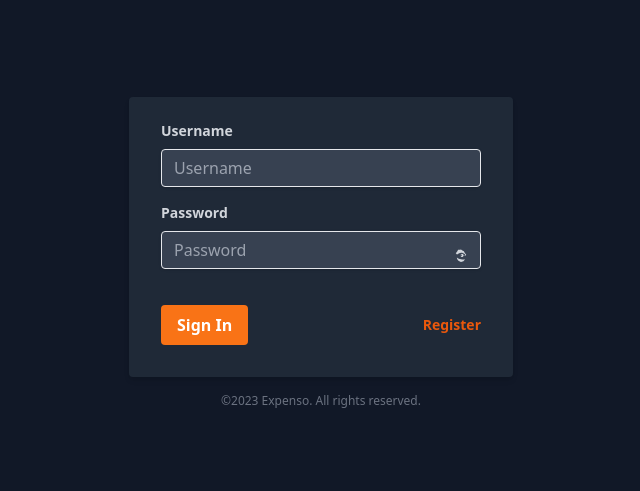
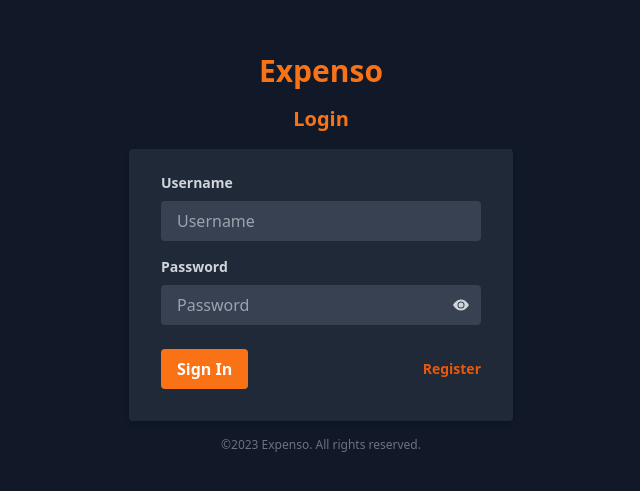
Before and after one commit to RahulRST/expenso-fe, a React app: page / in a window 1280 px wide. Shown: the part 147-638 px from the top of the page, without its empty margins (319-959 px from the left). Built offline with nearby package versions, Linux system fonts and the light colour scheme; the HTML template or start-up script is replaced by a standard one.

Commit message:
login modified

```diff
--- a/package.json
+++ b/package.json
@@ -15,6 +15,7 @@
     "react": "^18.2.0",
     "react-chartjs-2": "^5.2.0",
     "react-dom": "^18.2.0",
+    "react-icons": "^4.8.0",
     "react-router-dom": "^6.11.2"
   },
   "devDependencies": {
--- a/src/pages/login.tsx
+++ b/src/pages/login.tsx
@@ -1,11 +1,14 @@
 import axios from 'axios';
 import React, { useState } from 'react';
+import { BsFillEyeFill, BsFillEyeSlashFill } from "react-icons/bs";
 import { Link, useNavigate } from 'react-router-dom';
 
 const Login: React.FC = () => {
   const [username, setUsername] = useState<string>('');
   const [password, setPassword] = useState<string>('');
   const [showPassword, setShowPassword] = useState<boolean>(false);
+
+  const [ error, setError ] = useState<string>('');
 
   const navigate = useNavigate();
 
@@ -22,36 +25,55 @@ const Login: React.FC = () => {
   };
 
   const handleFormSubmit = async (e: any) => {
+    try
+    {
+      if(username === '' || password === '')
+      {
+        setError('Please fill all the fields')
+      }
+      else
+      {
         e.preventDefault();
 
         const data = {
           username,
           password,
         };
-    const request = await axios.post(import.meta.env.VITE_BACKEND_URL + '/auth/login', data);
+        const request: any = await axios.post(import.meta.env.VITE_BACKEND_URL + '/auth/login', data);
 
-    if(request.status === 200) {
+        if(request.data.success) {
           sessionStorage.setItem('expenso_token', request.data.token);
           navigate('/home');
         }
         else{
           console.log(request.data)
+          setError(request.data.message)
+          console.log(error)
+        }
       }
 
       setUsername('');
       setPassword('');
+    }
+    catch(err: any)
+    {
+      setError(err.response.data.message)
+      console.log(err)
+    }
   };
 
   return (
     <div className="flex items-center justify-center min-h-screen bg-gray-900">
       <div className="w-full max-w-sm">
+        <h2 className="text-3xl text-center font-bold mb-4 text-orange-500">Expenso</h2>
+        <h2 className='text-xl text-center font-bold mb-4 text-orange-500'>Login</h2>
         <div className="bg-gray-800 shadow-md rounded px-8 pt-6 pb-8 mb-4">
           <div className="mb-4">
             <label className="block text-gray-300 text-sm font-bold mb-2" htmlFor="username">
               Username
             </label>
             <input
-              className="shadow appearance-none border rounded w-full py-2 px-3 bg-gray-700 leading-tight focus:outline-none focus:shadow-outline"
+              className="w-full px-4 py-2 bg-gray-700 rounded text-white focus:outline-none"
               id="username"
               type="text"
               placeholder="Username"
@@ -65,7 +87,7 @@ const Login: React.FC = () => {
             </label>
             <div className="relative">
               <input
-                className="shadow appearance-none border rounded w-full py-2 px-3 bg-gray-700 mb-3 leading-tight focus:outline-none focus:shadow-outline"
+                className="w-full px-4 py-2 bg-gray-700 rounded text-white focus:outline-none"
                 id="password"
                 type={showPassword ? 'text' : 'password'}
                 placeholder="Password"
@@ -76,43 +98,13 @@ const Login: React.FC = () => {
                 className="absolute inset-y-0 right-0 pr-3 flex items-center"
                 onClick={handleShowPasswordToggle}
               >
-                {showPassword ? (
-                  <svg
-                    className="fill-current h-4 w-4 text-gray-300 cursor-pointer"
-                    xmlns="http://www.w3.org/2000/svg"
-                    viewBox="0 0 20 20"
-                  >
-                    <path
-                      fillRule="evenodd"
-                      d="M10 3a7 7 0 00-7 7c0 2.727 1.567 5.724 3.704 7.77a.5.5 0 00.792 0C11.433 15.724 13 12.727 13 10a7 7 0 00-7-7zm5.146 7.146a1 1 0 010 1.414l-5 5a1 1 0 01-1.414 0l-2-2a1 1 0 011.414-1.414L9 13.586l4.146-4.147a1 1 0 011.414 0z"
-                      clipRule="evenodd"
-                    />
-                    <path
-                      fillRule="evenodd"
-                      d="M10 5a5 5 0 100 10 5 5 0 000-10zm0 9a4 4 0 100-8 4 4 0 000 8z"
-                      clipRule="evenodd"
-                    />
-                  </svg>
+                {showPassword ? ( <BsFillEyeSlashFill className="text-gray-300 cursor-pointer" />
                 ) : (
-                  <svg
-                    className="fill-current h-4 w-4 text-gray-300 cursor-pointer"
-                    xmlns="http://www.w3.org/2000/svg"
-                    viewBox="0 0 20 20"
-                  >
-                    <path
-                      fillRule="evenodd"
-                      d="M14.364 9.8a1.5 1.5 0 01.636.2l1.537-1.538a9.95 9.95 0 01-2.941-4.263A9.992 9.992 0 0110 2a9.992 9.992 0 01-3.596.198 9.95 9.95 0 01-2.942 4.263l1.537 1.538a1.5 1.5 0 01.635-.2A7.982 7.982 0 0110 6c1.943 0 3.78.705 5.182 1.98zM10 14a7.982 7.982 0 01-5.182-1.98A6.5 6.5 0 0010 17.5a6.5 6.5 0 005.182-3.48A7.982 7.982 0 0110 14z"
-                      clipRule="evenodd"
-                    />
-                    <path
-                      fillRule="evenodd"
-                      d="M9.865 7.865a2 2 0 112.828 2.828 2 2 0 01-2.828-2.828zM10 10a1 1 0 100-2 1 1 0 000 2z"
-                      clipRule="evenodd"
-                    />
-                  </svg>
+                  <BsFillEyeFill className="text-gray-300 cursor-pointer" />
                 )}
               </div>
             </div>
+            {error?<p className='text-red-500 text-xs italic'>{error}</p>:null}
           </div>
           <div className="flex items-center justify-between">
             <button
```
Also changed, not shown: 1 other file (tests, documents, lock files or other folders). Lines whose indentation alone changed are shown as unchanged.
